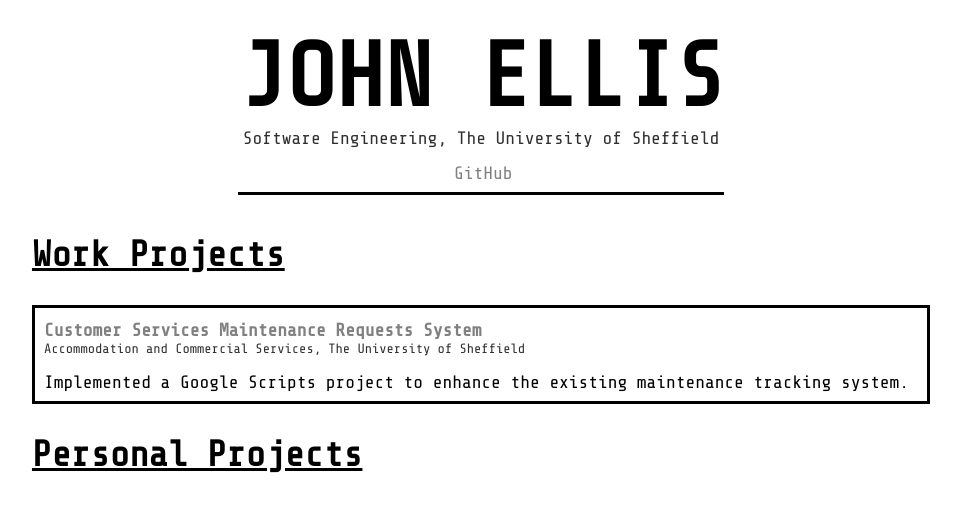
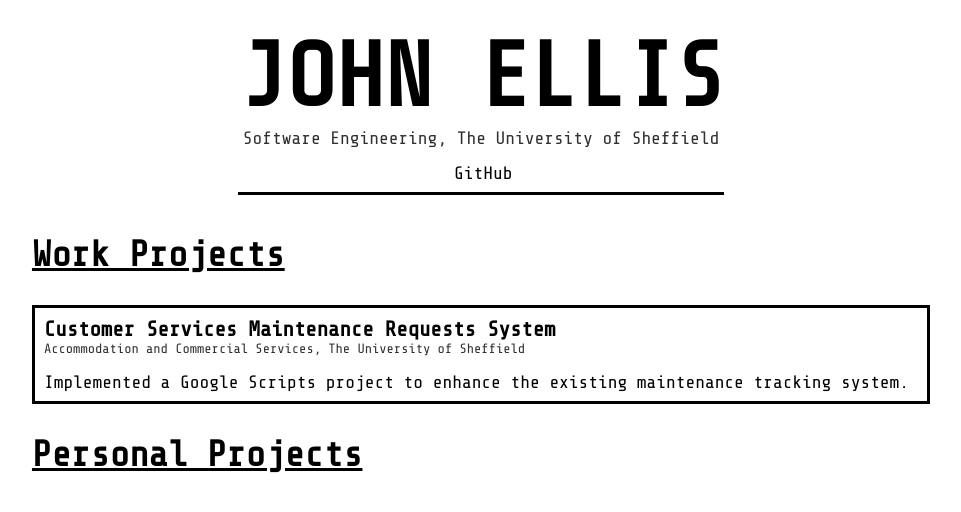
Before and after one commit to johnellis0/johnellis.dev, a Jekyll site: the page built from index.html, in a window 1280 px wide. Shown: the top 512 px of the page, without its empty margins (159-1120 px from the left). Built offline with Jekyll 4.4.1, drawn with Linux system fonts in a browser that asks for light colours.

Commit message:
Fix link colour contrast issue

```diff
--- a/assets/css/stylesheet.css
+++ b/assets/css/stylesheet.css
@@ -17,16 +17,21 @@ section > h2 {
     text-decoration: underline;
 }
 
+h3 > a.link {
+    color: #000000;
+}
+
 a.link {
-    font-size: 1rem;
+    /*font-size: 1rem;*/
     color: #808080;
+    color: #000000;
     text-decoration: none;
     display: inline-flex;
     align-items: center;
 }
 a.link:hover {
     color: #4f4f4f;
-    font-weight: bold;
+    /*font-weight: bold;*/
     text-decoration: underline;
 }
 a.link:active {
```
